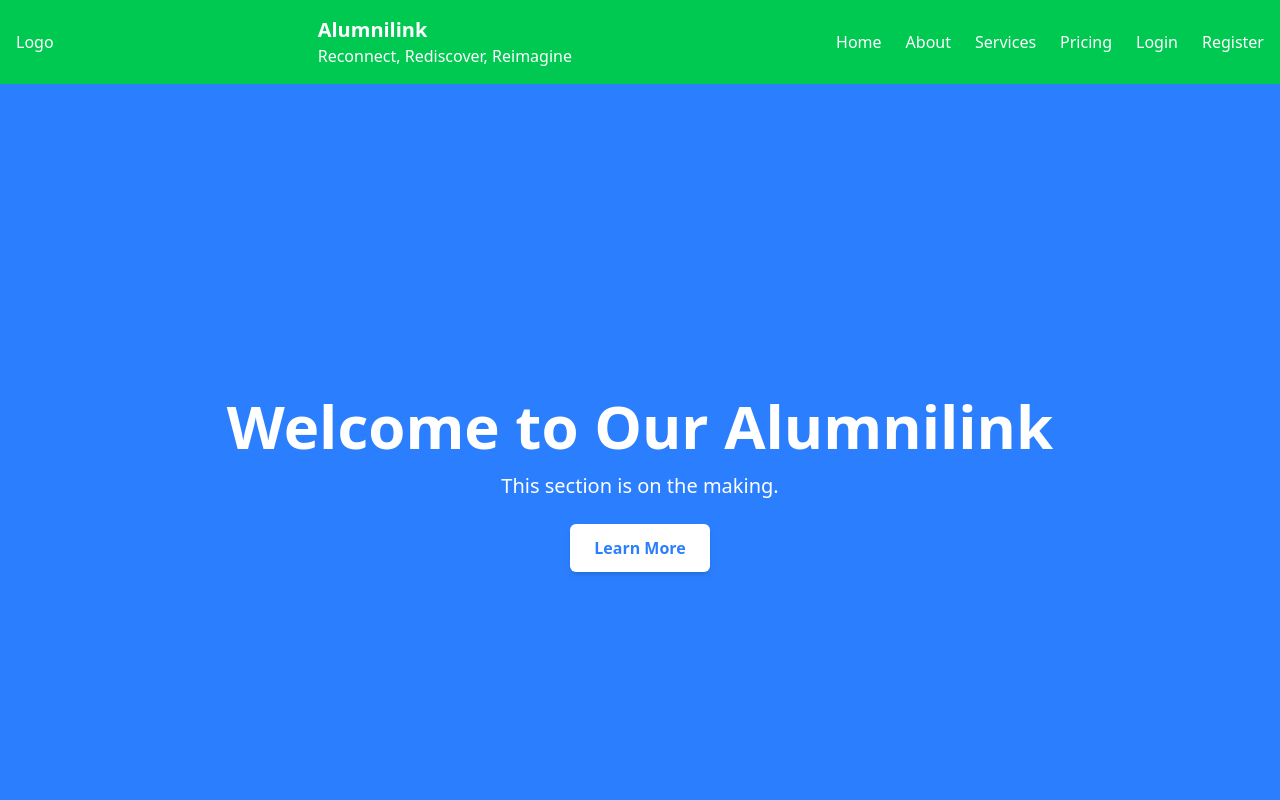
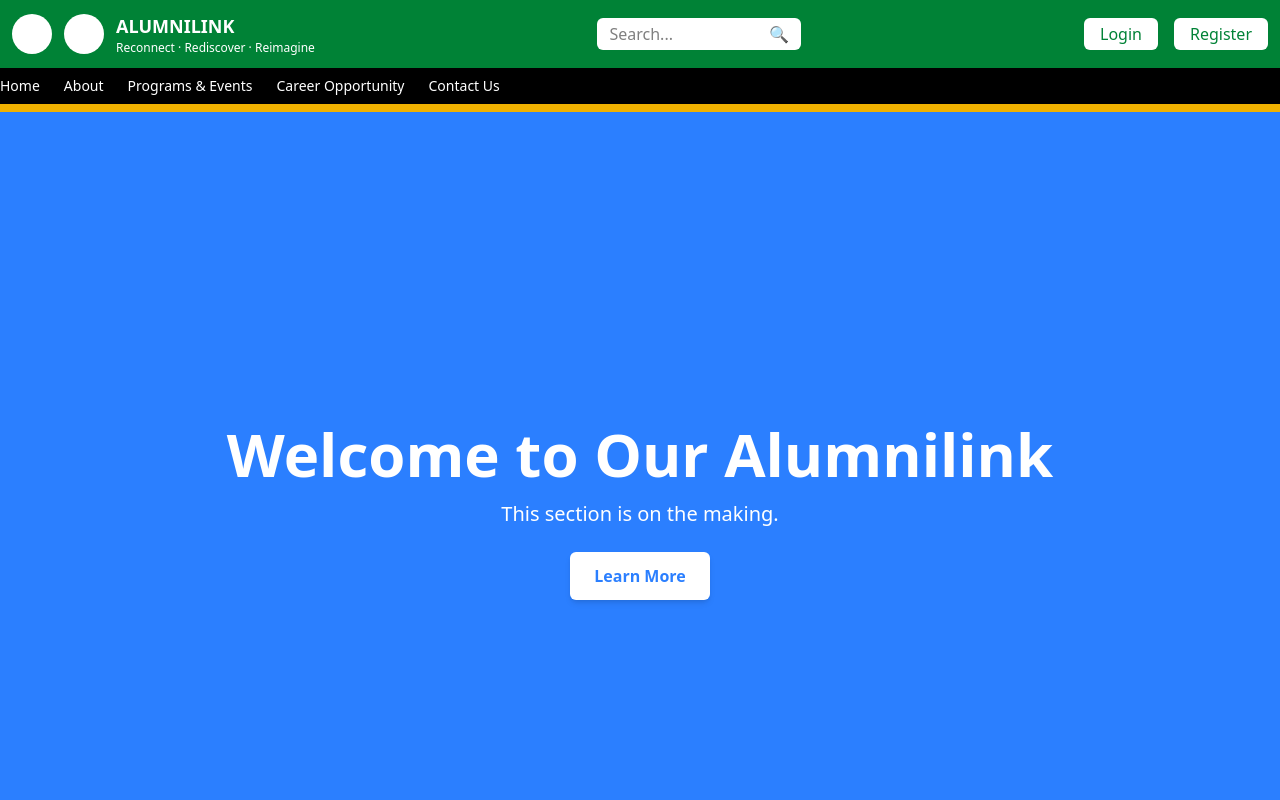
Before and after one commit to blank122/alumni-link-frontend, a React (Vite) app: page / in a window 1280 px wide. Shown: the top 800 px of the page. Built offline with nearby package versions, Linux system fonts and the light colour scheme.

Commit message:
fixed navbar

```diff
--- a/src/components/layouts/Navbar.jsx
+++ b/src/components/layouts/Navbar.jsx
@@ -5,44 +5,66 @@ const Navbar = () => {
     const [isOpen, setIsOpen] = useState(false);
 
     return (
-        <nav className="bg-green-500 text-white">
-            <div className="max-w-screen-xl mx-auto flex justify-between items-center p-4">
-                Logo
-                {/* dapat ma hide ni na div */}
-                <div>
-                    <h1 className="text-xl font-bold">Alumnilink</h1>
-                    Reconnect, Rediscover, Reimagine
-                </div>
+        <nav>
+            {/* Green Navbar (Top Section) */}
+            <div className="bg-green-700 text-white">
+                <div className="max-w-screen-xl mx-auto flex justify-between items-center p-3">
+                    {/* Logo & Title */}
+                    <div className="flex items-center space-x-3">
+                        <div className="w-10 h-10 bg-white rounded-full"></div> {/* Placeholder Logo */}
+                        <div className="w-10 h-10 bg-white rounded-full"></div> {/* Placeholder Logo */}
 
-                {/* Mobile Toggle Button */}
-                <button
-                    className="md:hidden focus:outline-none"
-                    onClick={() => setIsOpen(!isOpen)}
-                >
-                    ☰
-                </button>
+                        <div>
+                            <h1 className="text-lg font-bold">ALUMNILINK</h1>
+                            <p className="text-xs">Reconnect · Rediscover · Reimagine</p>
+                        </div>
+                    </div>
 
-                {/* Desktop Menu */}
-                <div className="hidden md:flex space-x-6">
-                    <Link to="/" className="hover:underline">Home</Link>
-                    <Link to="/" className="hover:underline">About</Link>
-                    <Link to="/" className="hover:underline">Services</Link>
-                    <Link to="/" className="hover:underline">Pricing</Link>
-                    <Link to="/login" className="hover:underline">Login</Link>
-                    <Link to="/register" className="hover:underline">Register</Link>
+                    {/* Search Bar */}
+                    <div className="hidden md:flex items-center bg-white text-black px-3 py-1 rounded-md">
+                        <input type="text" placeholder="Search..." className="outline-none w-40" />
+                        🔍
+                    </div>
 
+                    {/* Login / Register */}
+                    <div className="hidden md:flex space-x-4">
+                        <Link to="/login" className="bg-white text-green-700 px-4 py-1 rounded-md">Login</Link>
+                        <Link to="/register" className="bg-white text-green-700 px-4 py-1 rounded-md">Register</Link>
+                    </div>
+
+                    {/* Mobile Menu Button */}
+                    <button className="md:hidden text-white" onClick={() => setIsOpen(!isOpen)}>
+                        ☰
+                    </button>
                 </div>
             </div>
 
-            {/* Mobile Menu */}
-            <div className={`${isOpen ? "block" : "hidden"} md:hidden bg-gray-800 p-2`}>
-                <Link to="/" className="block py-2">Home</Link>
-                <Link to="/" className="block py-2">About</Link>
-                <Link to="/" className="block py-2">Services</Link>
-                <Link to="/" className="block py-2">Pricing</Link>
-                <Link to="/login" className="block py-2">Login</Link>
-                <Link to="/register" className="block py-2">Register</Link>
+            {/* Black Navbar (Navigation Links) */}
+            <div className="bg-black text-white">
+                <div className="max-w-screen-xl mx-auto flex justify-center md:justify-start space-x-6 py-2 text-sm">
+                    <Link to="/" className="hover:text-yellow-400">Home</Link>
+                    <Link to="/about" className="hover:text-yellow-400">About</Link>
+                    <Link to="/programs" className="hover:text-yellow-400">Programs & Events</Link>
+                    <Link to="/careers" className="hover:text-yellow-400">Career Opportunity</Link>
+                    <Link to="/contact" className="hover:text-yellow-400">Contact Us</Link>
+                </div>
             </div>
+
+            {/* Yellow Bar (Separator) */}
+            <div className="bg-yellow-500 h-2"></div>
+
+            {/* Mobile Dropdown Menu */}
+            {isOpen && (
+                <div className="md:hidden bg-gray-800 text-white p-3">
+                    <Link to="/" className="block py-2">Home</Link>
+                    <Link to="/about" className="block py-2">About</Link>
+                    <Link to="/programs" className="block py-2">Programs & Events</Link>
+                    <Link to="/careers" className="block py-2">Career Opportunity</Link>
+                    <Link to="/contact" className="block py-2">Contact Us</Link>
+                    <Link to="/login" className="block py-2">Login</Link>
+                    <Link to="/register" className="block py-2">Register</Link>
+                </div>
+            )}
         </nav>
     );
 };
```
